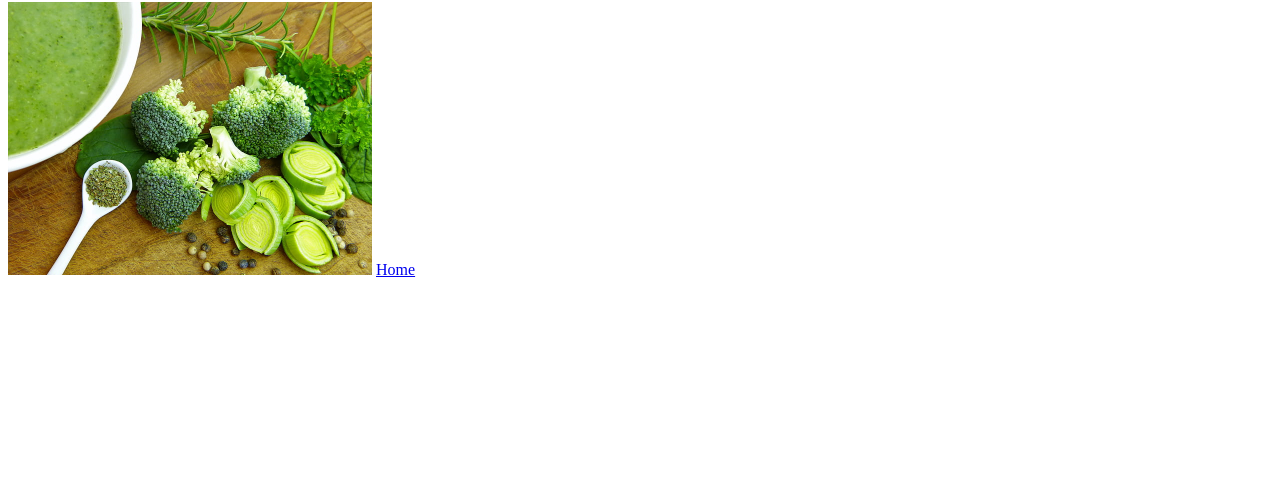
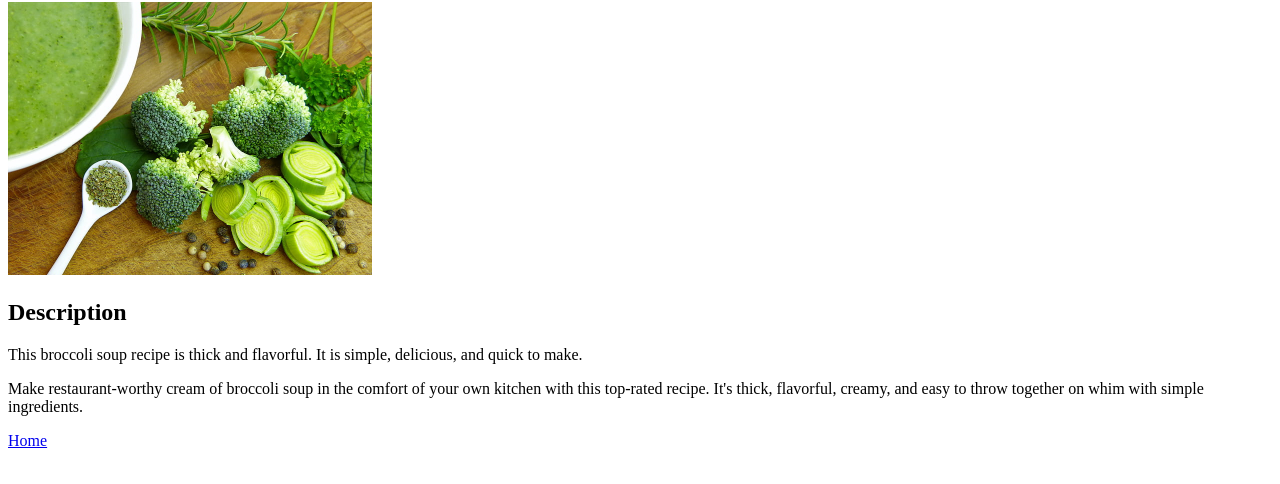
Before and after one commit to Beninakho/odin-recipes, a plain HTML site: page recipes/soup.html in a window 1280 px wide. Shown: the part 78-562 px from the top of the page. Drawn offline with Linux system fonts and the light colour scheme.

Commit message:
Add description
Created a <h2> heading and typed description to the recipes files
Made sure to describe the recipes with a paragraph or two

```diff
--- a/recipes/soup.html
+++ b/recipes/soup.html
@@ -7,6 +7,13 @@
     <body>
         <h1>Best Cream Of Broccoli Soup</h1>
         <img src="../img/soup.jpg" alt="A bowl of green vegetable soup with broccoli sliced leeks fresh herbs rosemary and assorted spices arranged on a wooden cutting board" width="364" height="273">
+
+        <h2>Description</h2>
+
+        <p>This broccoli soup recipe is thick and flavorful. It is simple, delicious, and quick to make.</p>
+
+        <p>Make restaurant-worthy cream of broccoli soup in the comfort of your own kitchen with this top-rated recipe. It's thick, flavorful, creamy, and easy to throw together on whim with simple ingredients.</p>
+
         <a href="../index.html">Home</a>
     </body>
 </html>
```
Also changed, not shown: recipes/broccoli-beef.html (+8 -0 lines), recipes/sandwich.html (+5 -0 lines).
